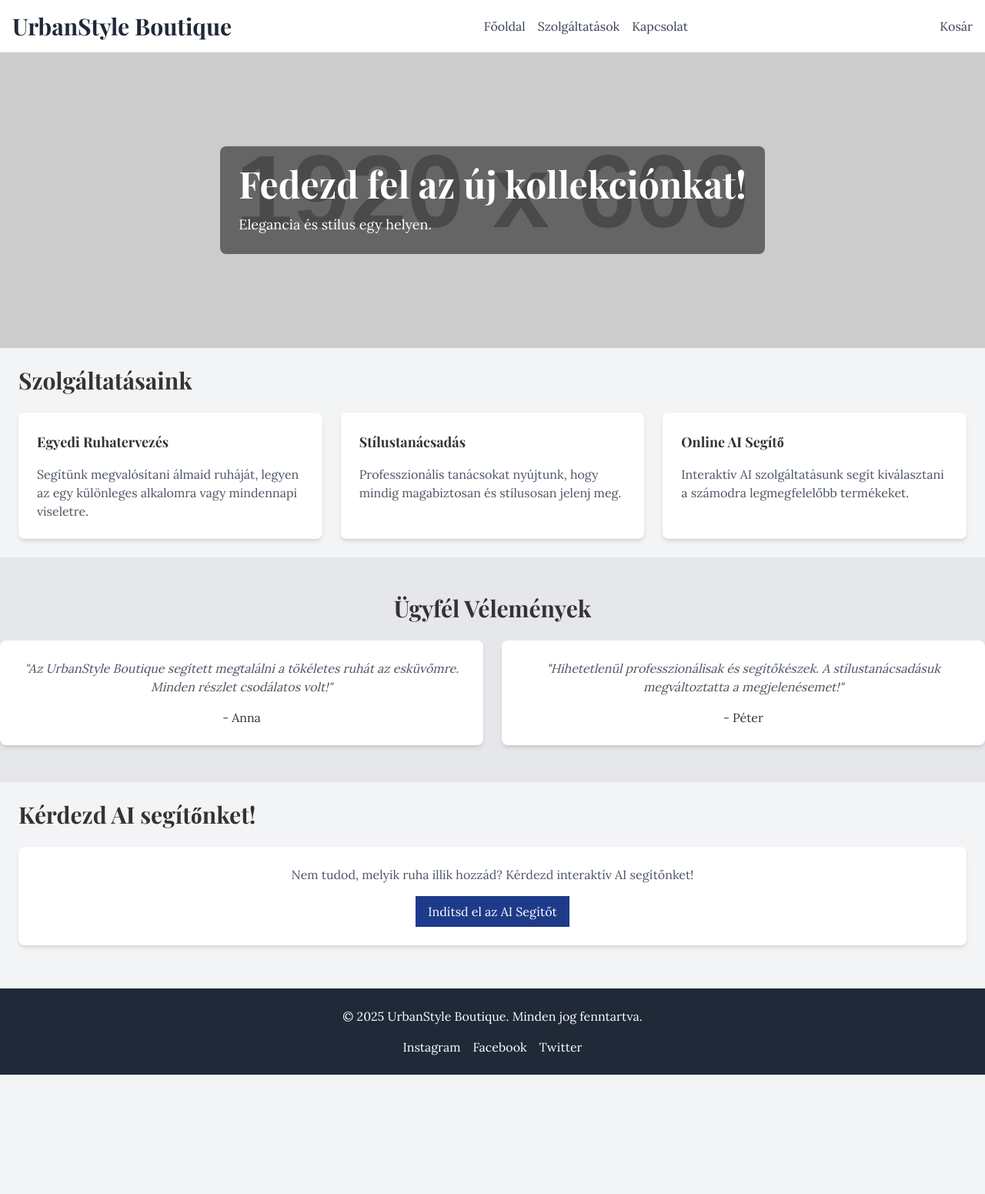
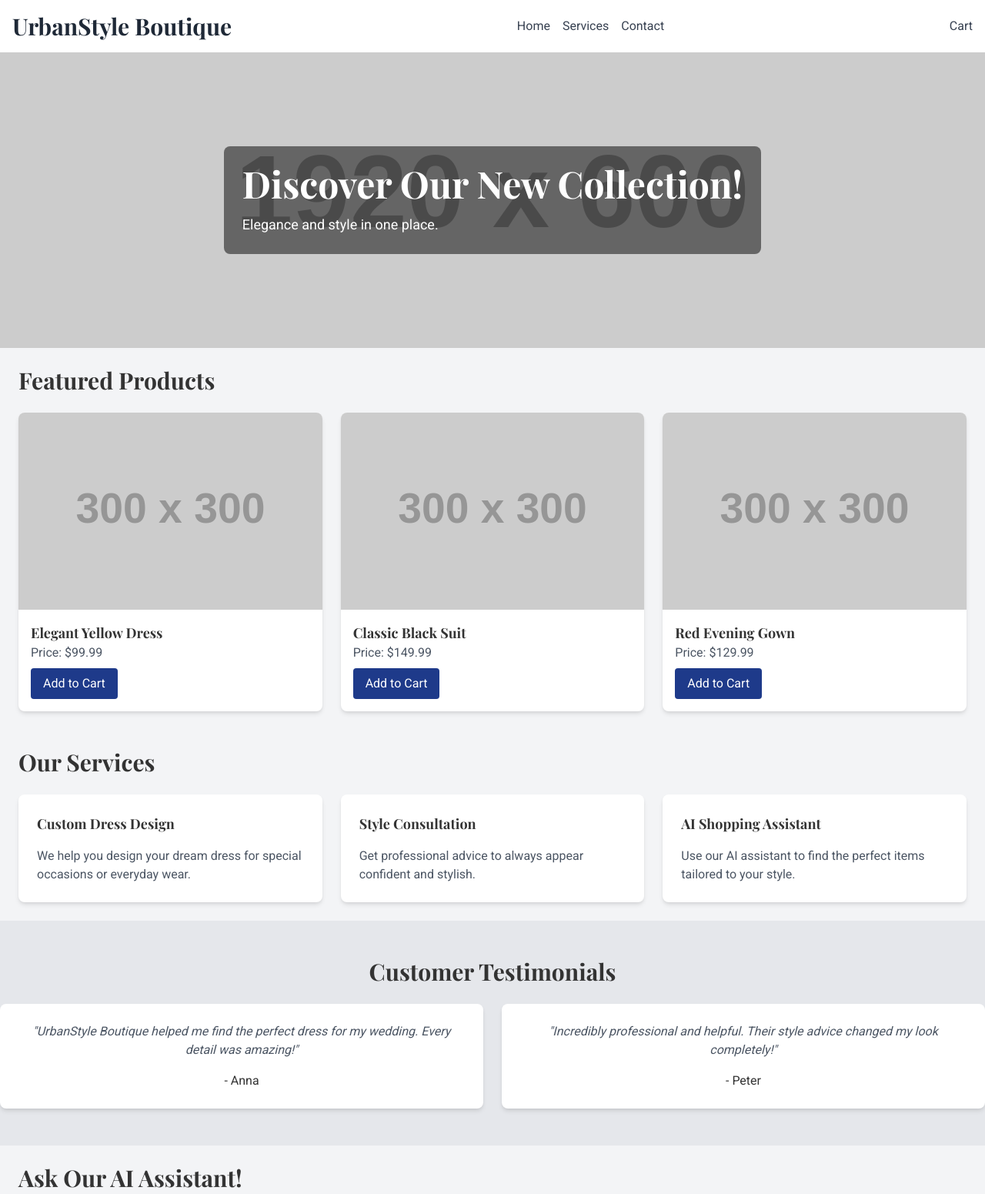
Before and after one commit to FeriDesign1/urbanstyle-boutique, a plain HTML site: page index.html in a window 1280 px wide. Shown: the top 1551 px of the page at 77% size. Before the commit the page ends 1396 px from the top, so only its background shows below. Drawn offline with nearby package versions, Linux system fonts and the light colour scheme; placeholder pictures from the web are drawn by us.

Commit message:
Update index.html

```diff
--- a/index.html
+++ b/index.html
@@ -1,14 +1,14 @@
 <!DOCTYPE html>
-<html lang="hu">
+<html lang="en">
 <head>
     <meta charset="UTF-8">
     <meta name="viewport" content="width=device-width, initial-scale=1.0">
     <title>UrbanStyle Boutique</title>
     <link href="https://cdn.jsdelivr.net/npm/tailwindcss@2.2.19/dist/tailwind.min.css" rel="stylesheet">
-    <link href="https://fonts.googleapis.com/css2?family=Playfair+Display:wght@400;700&family=Lora:wght@400;700&display=swap" rel="stylesheet">
+    <link href="https://fonts.googleapis.com/css2?family=Playfair+Display:wght@400;700&family=Roboto:wght@400;700&display=swap" rel="stylesheet">
     <style>
         body {
-            font-family: 'Lora', serif;
+            font-family: 'Roboto', sans-serif;
             color: #333;
         }
         h1, h2, h3 {
@@ -37,80 +37,111 @@
     </style>
 </head>
 <body class="bg-gray-100">
-    <!-- Fejléc -->
+    <!-- Header -->
     <header class="bg-white shadow-md">
         <div class="container mx-auto p-4 flex justify-between items-center">
             <h1 class="text-3xl font-bold text-gray-800">UrbanStyle Boutique</h1>
             <nav>
                 <ul class="flex space-x-4">
-                    <li><a href="#" class="text-gray-700 hover:text-gray-900">Főoldal</a></li>
-                    <li><a href="#services" class="text-gray-700 hover:text-gray-900">Szolgáltatások</a></li>
-                    <li><a href="#contact" class="text-gray-700 hover:text-gray-900">Kapcsolat</a></li>
+                    <li><a href="#" class="text-gray-700 hover:text-gray-900">Home</a></li>
+                    <li><a href="#services" class="text-gray-700 hover:text-gray-900">Services</a></li>
+                    <li><a href="#contact" class="text-gray-700 hover:text-gray-900">Contact</a></li>
                 </ul>
             </nav>
             <div>
-                <a href="#" class="text-gray-700 hover:text-gray-900">Kosár</a>
+                <a href="#" class="text-gray-700 hover:text-gray-900">Cart</a>
             </div>
         </div>
     </header>
 
-    <!-- Hero szekció -->
+    <!-- Hero Section -->
     <section class="hero h-96 flex items-center justify-center text-white">
         <div class="bg-black bg-opacity-50 p-6 rounded-lg">
-            <h2 class="text-5xl font-bold mb-4">Fedezd fel az új kollekciónkat!</h2>
-            <p class="text-lg">Elegancia és stílus egy helyen.</p>
+            <h2 class="text-5xl font-bold mb-4">Discover Our New Collection!</h2>
+            <p class="text-lg">Elegance and style in one place.</p>
         </div>
     </section>
 
-    <!-- Szolgáltatások szekció -->
-    <section id="services" class="container mx-auto p-6">
-        <h2 class="text-3xl font-semibold mb-6">Szolgáltatásaink</h2>
+    <!-- Featured Products -->
+    <section class="container mx-auto p-6">
+        <h2 class="text-3xl font-semibold mb-6">Featured Products</h2>
         <div class="grid grid-cols-1 md:grid-cols-3 gap-6">
-            <div class="bg-white shadow-md rounded-lg p-6">
-                <h3 class="text-lg font-semibold mb-4">Egyedi Ruhatervezés</h3>
-                <p class="text-gray-600">Segítünk megvalósítani álmaid ruháját, legyen az egy különleges alkalomra vagy mindennapi viseletre.</p>
+            <div class="bg-white shadow-md rounded-lg overflow-hidden">
+                <img src="https://via.placeholder.com/300" alt="Elegant Yellow Dress" class="w-full h-64 object-cover">
+                <div class="p-4">
+                    <h3 class="text-lg font-semibold">Elegant Yellow Dress</h3>
+                    <p class="text-gray-600">Price: $99.99</p>
+                    <button class="mt-2 py-2 px-4 rounded btn">Add to Cart</button>
+                </div>
             </div>
-            <div class="bg-white shadow-md rounded-lg p-6">
-                <h3 class="text-lg font-semibold mb-4">Stílustanácsadás</h3>
-                <p class="text-gray-600">Professzionális tanácsokat nyújtunk, hogy mindig magabiztosan és stílusosan jelenj meg.</p>
+            <div class="bg-white shadow-md rounded-lg overflow-hidden">
+                <img src="https://via.placeholder.com/300" alt="Classic Black Suit" class="w-full h-64 object-cover">
+                <div class="p-4">
+                    <h3 class="text-lg font-semibold">Classic Black Suit</h3>
+                    <p class="text-gray-600">Price: $149.99</p>
+                    <button class="mt-2 py-2 px-4 rounded btn">Add to Cart</button>
+                </div>
             </div>
-            <div class="bg-white shadow-md rounded-lg p-6">
-                <h3 class="text-lg font-semibold mb-4">Online AI Segítő</h3>
-                <p class="text-gray-600">Interaktív AI szolgáltatásunk segít kiválasztani a számodra legmegfelelőbb termékeket.</p>
+            <div class="bg-white shadow-md rounded-lg overflow-hidden">
+                <img src="https://via.placeholder.com/300" alt="Red Evening Gown" class="w-full h-64 object-cover">
+                <div class="p-4">
+                    <h3 class="text-lg font-semibold">Red Evening Gown</h3>
+                    <p class="text-gray-600">Price: $129.99</p>
+                    <button class="mt-2 py-2 px-4 rounded btn">Add to Cart</button>
+                </div>
             </div>
         </div>
     </section>
 
-    <!-- Vélemények szekció -->
+    <!-- Services Section -->
+    <section id="services" class="container mx-auto p-6">
+        <h2 class="text-3xl font-semibold mb-6">Our Services</h2>
+        <div class="grid grid-cols-1 md:grid-cols-3 gap-6">
+            <div class="bg-white shadow-md rounded-lg p-6">
+                <h3 class="text-lg font-semibold mb-4">Custom Dress Design</h3>
+                <p class="text-gray-600">We help you design your dream dress for special occasions or everyday wear.</p>
+            </div>
+            <div class="bg-white shadow-md rounded-lg p-6">
+                <h3 class="text-lg font-semibold mb-4">Style Consultation</h3>
+                <p class="text-gray-600">Get professional advice to always appear confident and stylish.</p>
+            </div>
+            <div class="bg-white shadow-md rounded-lg p-6">
+                <h3 class="text-lg font-semibold mb-4">AI Shopping Assistant</h3>
+                <p class="text-gray-600">Use our AI assistant to find the perfect items tailored to your style.</p>
+            </div>
+        </div>
+    </section>
+
+    <!-- Testimonials Section -->
     <section class="bg-gray-200 py-12">
         <div class="container mx-auto text-center">
-            <h2 class="text-3xl font-semibold mb-6">Ügyfél Vélemények</h2>
+            <h2 class="text-3xl font-semibold mb-6">Customer Testimonials</h2>
             <div class="grid grid-cols-1 md:grid-cols-2 gap-6">
                 <blockquote class="bg-white shadow-md rounded-lg p-6">
-                    <p class="text-gray-600 italic">"Az UrbanStyle Boutique segített megtalálni a tökéletes ruhát az esküvőmre. Minden részlet csodálatos volt!"</p>
+                    <p class="text-gray-600 italic">"UrbanStyle Boutique helped me find the perfect dress for my wedding. Every detail was amazing!"</p>
                     <footer class="mt-4">- Anna</footer>
                 </blockquote>
                 <blockquote class="bg-white shadow-md rounded-lg p-6">
-                    <p class="text-gray-600 italic">"Hihetetlenül professzionálisak és segítőkészek. A stílustanácsadásuk megváltoztatta a megjelenésemet!"</p>
-                    <footer class="mt-4">- Péter</footer>
+                    <p class="text-gray-600 italic">"Incredibly professional and helpful. Their style advice changed my look completely!"</p>
+                    <footer class="mt-4">- Peter</footer>
                 </blockquote>
             </div>
         </div>
     </section>
 
-    <!-- AI Interaktív szekció -->
+    <!-- Interactive AI Section -->
     <section class="container mx-auto p-6">
-        <h2 class="text-3xl font-semibold mb-6">Kérdezd AI segítőnket!</h2>
+        <h2 class="text-3xl font-semibold mb-6">Ask Our AI Assistant!</h2>
         <div class="bg-white shadow-md rounded-lg p-6 text-center">
-            <p class="text-gray-600 mb-4">Nem tudod, melyik ruha illik hozzád? Kérdezd interaktív AI segítőnket!</p>
-            <button class="btn py-2 px-4">Indítsd el az AI Segítőt</button>
+            <p class="text-gray-600 mb-4">Not sure which item suits you best? Let our interactive AI assistant help you!</p>
+            <button class="btn py-2 px-4">Launch AI Assistant</button>
         </div>
     </section>
 
-    <!-- Lábléc -->
+    <!-- Footer -->
     <footer class="bg-gray-800 text-white mt-8">
         <div class="container mx-auto p-6 text-center">
-            <p class="mb-4">&copy; 2025 UrbanStyle Boutique. Minden jog fenntartva.</p>
+            <p class="mb-4">&copy; 2025 UrbanStyle Boutique. All rights reserved.</p>
             <div class="flex justify-center space-x-4">
                 <a href="#" class="hover:text-gray-400">Instagram</a>
                 <a href="#" class="hover:text-gray-400">Facebook</a>
```
